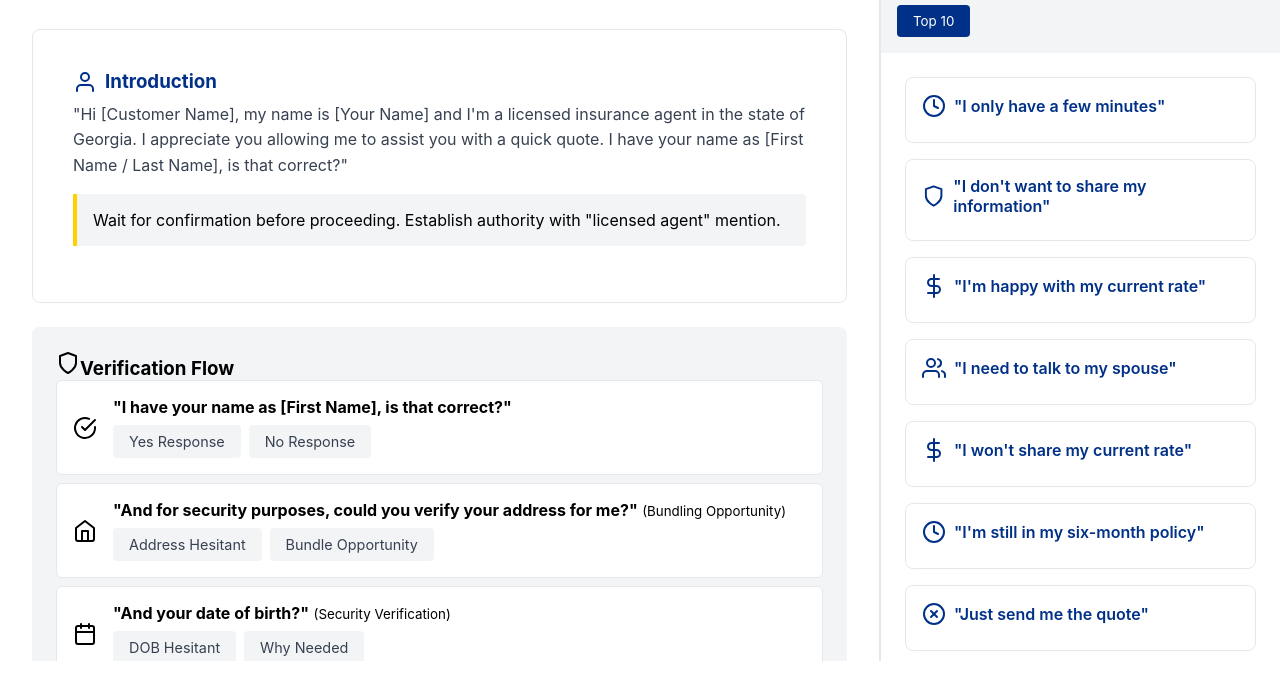
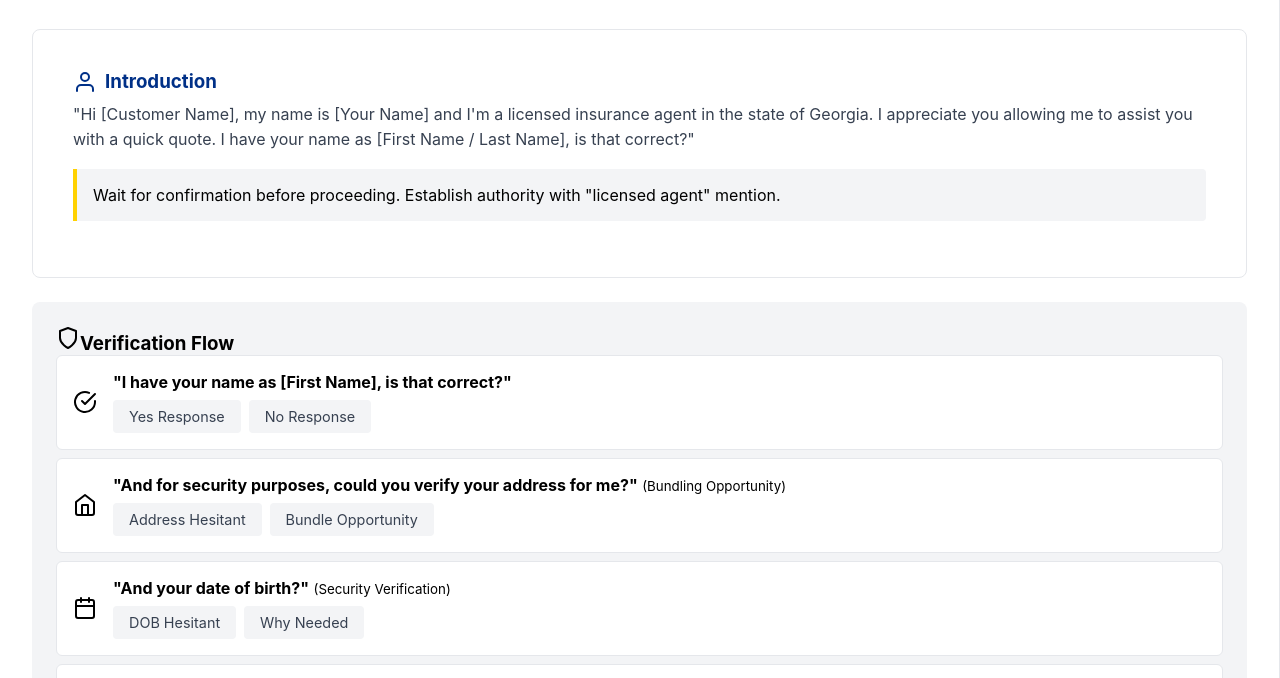
Before and after one commit to florveusagency/florveus-live-call-script, a plain HTML site: page index.html in a window 1280 px wide. Shown: the part 272-950 px from the top of the page. Drawn offline with nearby package versions, Linux system fonts and the light colour scheme; some icons are missing.

Commit message:
Update index.html

```diff
--- a/index.html
+++ b/index.html
@@ -6,6 +6,7 @@
     <title>Live Transfer Script Navigator</title>
     <script src="https://cdnjs.cloudflare.com/ajax/libs/feather-icons/4.29.1/feather.min.js"></script>
     <style>
+        /* Logo Styling */
         .logo-container {
             text-align: center; /* Center the logo horizontally */
             margin-bottom: 1rem; /* Add space below the logo */
@@ -16,6 +17,7 @@
             height: auto; /* Maintain aspect ratio */
         }
 
+        /* Global Styles */
         :root {
             --primary: #003087;  /* Allstate Blue */
             --secondary: #FFD100;  /* Allstate Yellow */
@@ -40,15 +42,22 @@
             font-family: -apple-system, BlinkMacSystemFont, 'Segoe UI', Roboto, Oxygen, Ubuntu, Cantarell, sans-serif;
         }
 
+        /* Adjusted Global Height Settings */
+        body, html {
+            height: auto; /* Allow dynamic height to fit all content */
+            min-height: 100vh; /* Ensure the page at least covers the full viewport height */
+            overflow-x: hidden; /* Prevent horizontal scrolling */
+        }
+
         body {
             background-color: var(--light);
-            height: 100vh;
-            overflow: hidden;
         }
 
         .container {
             display: flex;
-            height: 100vh;
+            flex-direction: column; /* Stack content vertically */
+            min-height: 100%; /* Ensure container expands to fit content */
+            padding-bottom: 2rem; /* Add bottom padding to ensure content fits */
         }
 
         /* Main Script Area */
```
Lines whose indentation alone changed are shown as unchanged.
